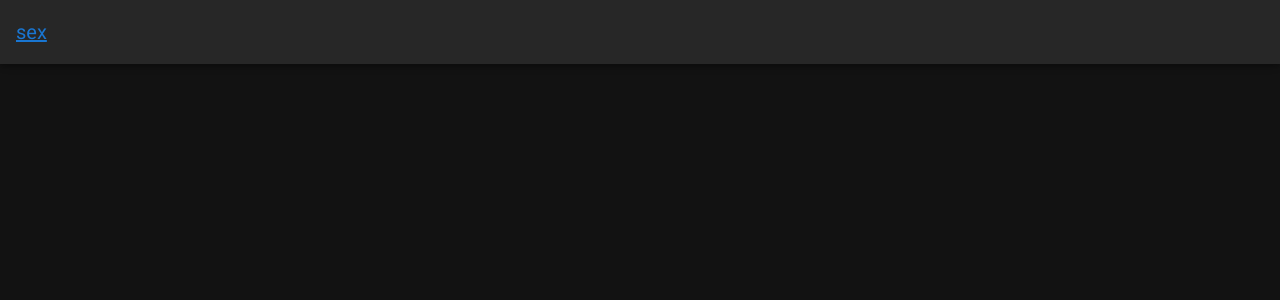
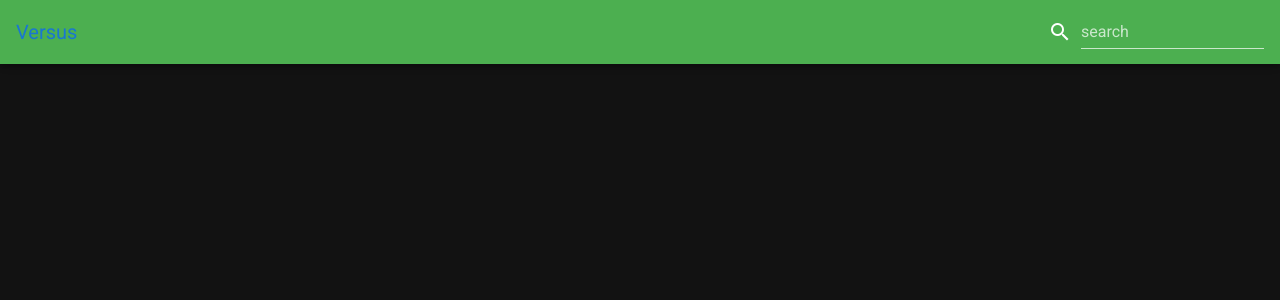
Before and after one commit to minjae2271/VS, a Nuxt app: page / in a window 1280 px wide. Shown: the top 300 px of the page. Built offline with nearby package versions, Linux system fonts and the light colour scheme.

Commit message:
defalut layout

```diff
--- a/layouts/default.vue
+++ b/layouts/default.vue
@@ -1,21 +1,57 @@
 <template>
   <v-app>
     <div>
-      <v-toolbar>
+      <v-toolbar dark color="green">
         <v-toolbar-title>
-          <nuxt-link to="/">sex</nuxt-link>
+          <nuxt-link to="/">Versus</nuxt-link>
         </v-toolbar-title>
+        <v-spacer></v-spacer>
+        <v-toolbar-items>
+          <v-text-field
+            hide-details
+            label="search"
+            prepend-icon="mdi-magnify"
+            :style="{ display: 'flex', alignItems: 'center' }"
+          />
+          <v-dialog>
+            <v-btn text @click="showLoginDialog">
+              <div>로그인</div>
+            </v-btn>
+          </v-dialog>
+        </v-toolbar-items>
       </v-toolbar>
+      <v-row no-gutters>
+        <v-col cols="12" md="4"> </v-col>
+        <v-col cols="12" md="8">
+          <nuxt />
+        </v-col>
+      </v-row>
     </div>
   </v-app>
 </template>
 
 <script>
+// import LoginForm from '../components/LoginForm';
 export default {
-
-}
+  // components: {
+  //     LoginForm,
+  // }
+  data() {
+    return {
+      loginDialog: false,
+    };
+  },
+  methods: {
+    showLoginDialog() {
+      this.loginDialog = true;
+    },
+  },
+};
 </script>
 
 <style>
-
+a {
+  color: white;
+  text-decoration: none;
+}
 </style>
```
Also changed, not shown: pages/index.vue (+2 -7 lines), 1 other file (tests, documents, lock files or other folders).
